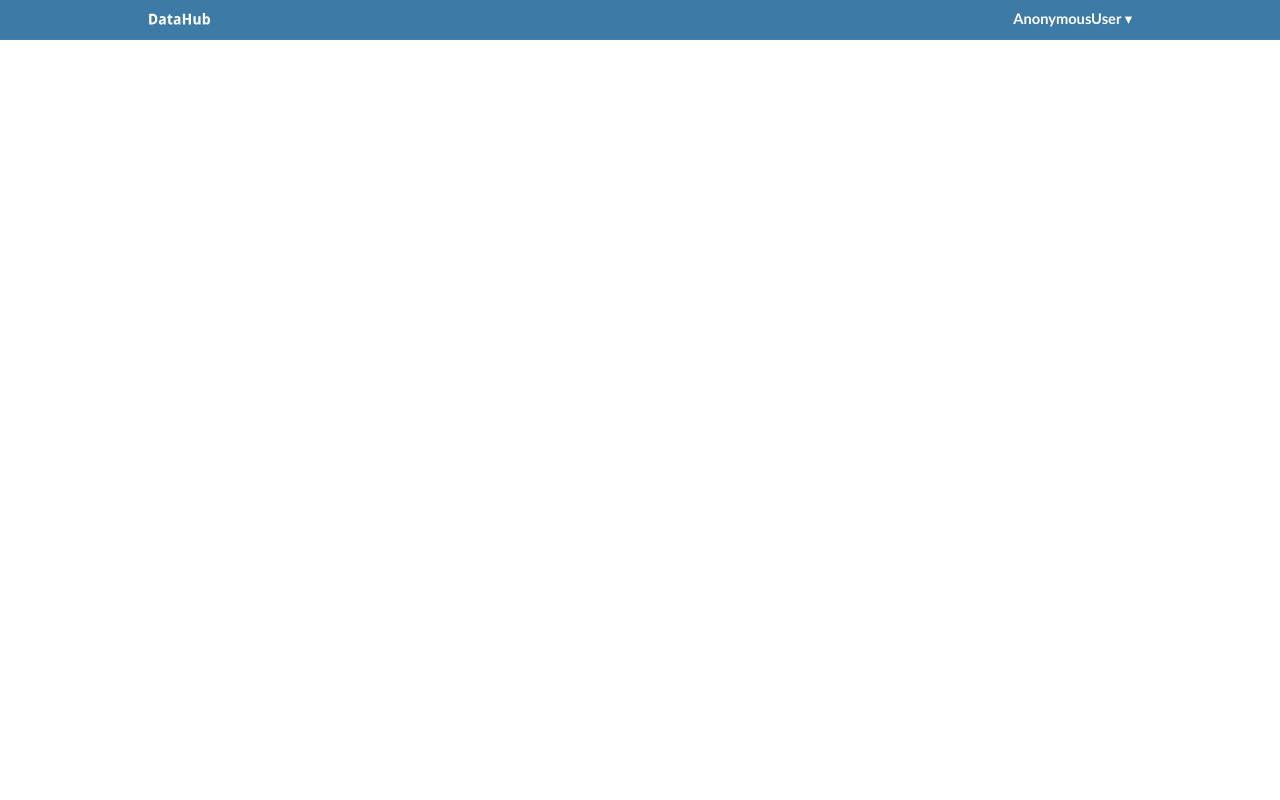
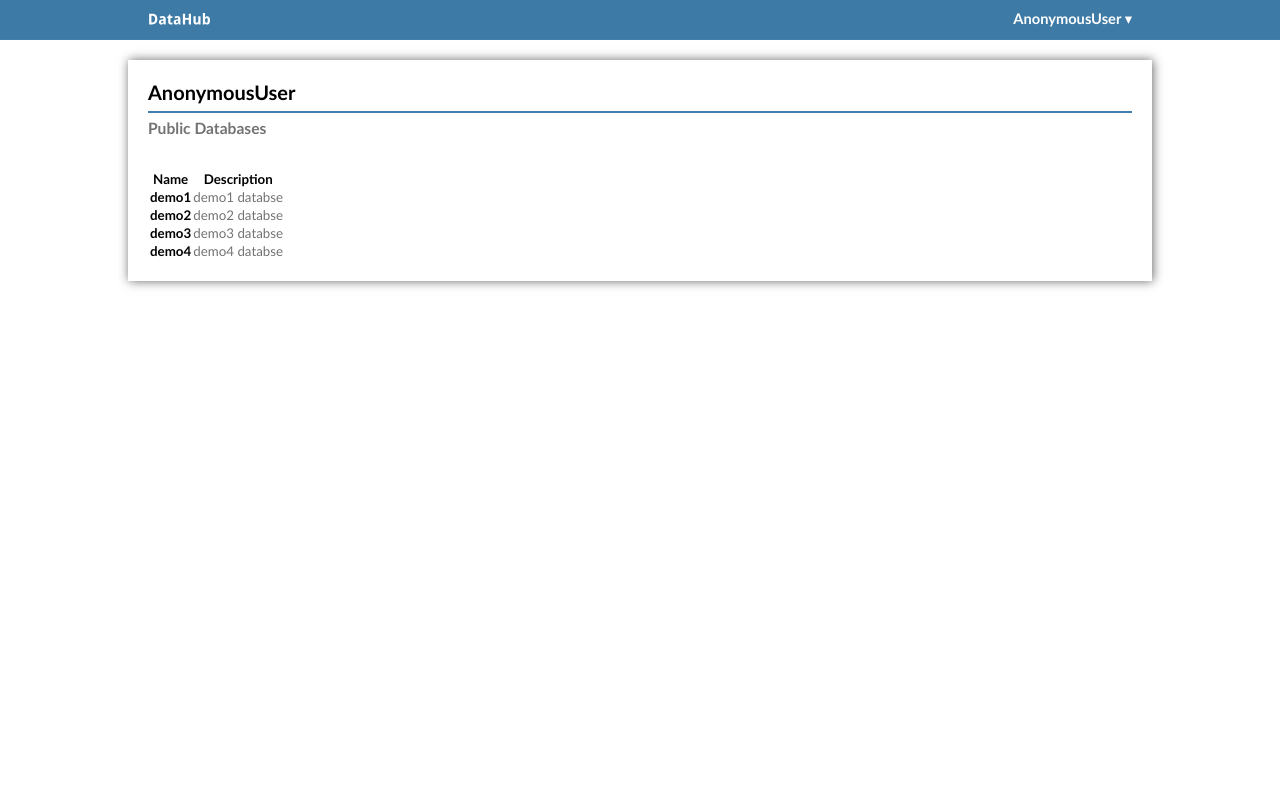
Before and after one commit to imclab/datahub-old, a Django app: template browser/templates/user.html in a window 1280 px wide. Run offline with Django 3.2, Linux system fonts and the light colour scheme; the template is opened without the code that fills it, so the values that code supplies are empty; some libraries are stand-ins or nearby versions.

Commit message:
databses page

```diff
--- a/browser/templates/user.html
+++ b/browser/templates/user.html
@@ -5,8 +5,33 @@
 {% block content %}
 
 
-<div id="main-area-wrapper">
-<div id="main-area">
-</div>
+<div id="content">
+	<h2>{{user}}</h2>
+	<hr />
+	<h3 class="gray">Public Databases</h3>
+	<br />
+	<br />
+	<table id="databases">
+		<thead>
+		<tr>
+			<th>Name</th>
+			<th>Description</th>
+		</tr>
+		</thead>
+		<tbody>
+		<tr>
+			<td><span class="strong">demo1</span></td><td><span class="gray">demo1 databse</span></td>
+		</tr>
+		<tr>
+			<td><span class="strong">demo2</span></td><td><span class="gray">demo2 databse</span></td>
+		</tr>
+		<tr>
+			<td><span class="strong">demo3</span></td><td><span class="gray">demo3 databse</span></td>
+		</tr>
+		<tr>
+			<td><span class="strong">demo4</span></td><td><span class="gray">demo4 databse</span></td>
+		</tr>
+	</tbody>
+	</table>
 </div>
 {% endblock %}
--- a/http_handler/static/css/main.css
+++ b/http_handler/static/css/main.css
@@ -124,82 +124,12 @@ body {
 }
 
 
-#left-column-area-wrapper{
-    position: absolute;
-        top: 0px;
-        right: auto;
-        bottom: 0px;
-        left: 0px;
-        background-color: white;
-        color: #333;
-        width: 350px;
-        z-index:100;
-        border-right: #999 solid 1px;
-	box-shadow: 1px 0px 10px #666;
-}
-
-#left-column-area{
-      margin:0;
-      padding:0;
-}
-
-#posts-table, #groups-table{
-	position:absolute;
-	top:40px;
-	bottom:0px;
-	overflow: auto;
-}
-
-.table{
-	width: 100%;
-}
 
 
 
 
-.table .row-item {
-	background: white;
-	padding: 15px;
-        border-bottom: #ccc solid 1px;
-        vertical-align: middle;
-	border-bottom: 1px solid #ccc;
-	cursor: default;
-}
-
-.table .row-item.selected {
-	background: #FFF7CE!important;
-}
-
-
-
-.left-column-area-content{
-      margin-right:75px;
-      padding:0;
-}
-
-.left-column-area-metadata{
-	float:right;
-	width:70px;
-	text-align:right;
-}
-
-
-#main-area-wrapper{
-	position:absolute;
-	top: 0px;
-	right: 0px;
-	bottom: 0px;
-	padding: 10px;
-	left: 350px;
-	min-width: 450px;
-	overflow: auto;
-}
-
-#main-area{
-      margin:0;
-      padding:0;
-}
-.main-area-content{
+#content{
+	margin-top: 20px;
 	padding-right: 20px;
 	padding-top: 20px;
 	padding-left: 20px;
--- a/http_handler/static/javascript/main.js
+++ b/http_handler/static/javascript/main.js
@@ -8,20 +8,14 @@ $(document).ready(function(){
 
 	/* Dynamic Table Definitions */
 
-	members_table = $('#members-table').dataTable({
+	databases = $('#databases').dataTable({
 		"sDom": '<"top"f<"clear">>rt<"bottom"ilp<"clear">>',
 		"bPaginate": false,
-		"bInfo": false,
-		"bAutoWidth": false,
-		"bFilter": false,
+		"bFilter": true,
 		"sWidth": "100%",
 		"aoColumns": [
-			{"bSortable": false, "sWidth": "50%"},
-			{"bSortable": false, "sWidth": "10%"},
-			{"bSortable": false, "sWidth": "10%"},
-			{"bSortable": false, "sWidth": "10%"},
-			{"bSortable": false, "sWidth": "10%"},
-			{"bSortable": false, "sWidth": "10%"}
+			{"sWidth": "50%"},
+			{"sWidth": "50%"},
 		]
 	});
 
```
Also changed, not shown: other parts of http_handler/static/css/main.css (+2 -47 lines), browser/templates/new.html (+0 -37 lines).
